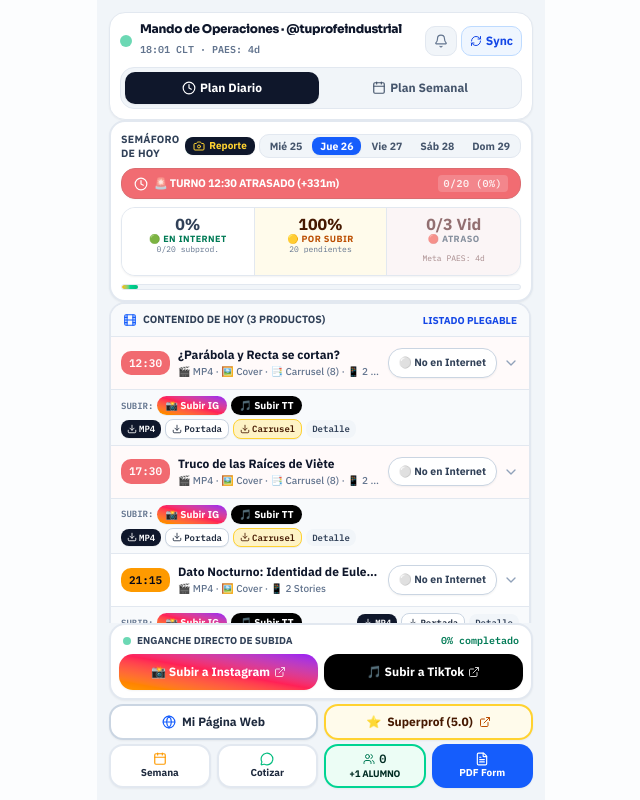
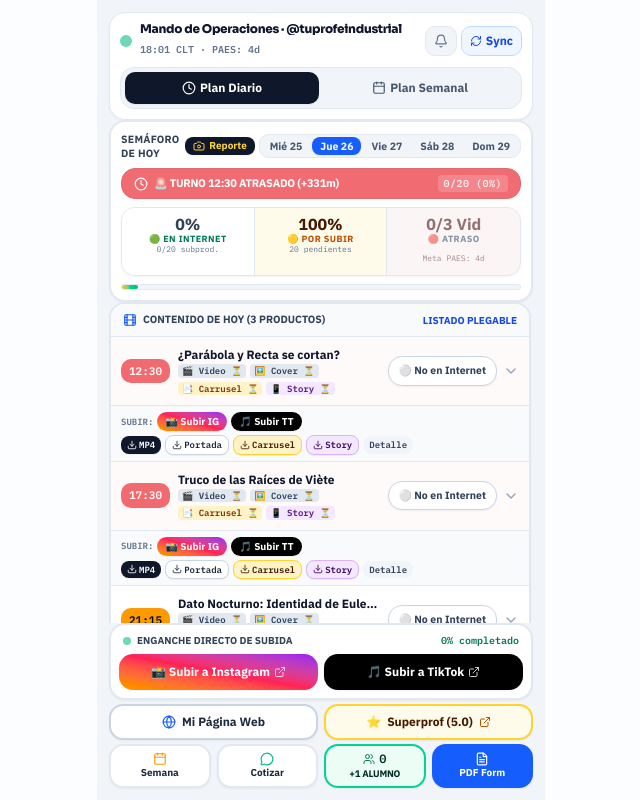
Before and after one commit to paillamilm-blip/tuprofeindustrial-web, a Next.js app: page /grilla in a window 1280 px wide. Shown: the whole page, without its empty margins (319-959 px from the left). Built offline with nearby package versions, Linux system fonts and the light colour scheme.

Commit message:
feat(grilla): chips visuales de estado por producto (video, cover, carrusel, story) y boton directo de story

```diff
--- a/app/grilla/grilla-cockpit-client.tsx
+++ b/app/grilla/grilla-cockpit-client.tsx
@@ -1203,21 +1203,15 @@ export function GrillaCockpitClient({
             {/* FILAS PLEGABLES */}
             {videoBlocks.map((block) => {
               const isVideoDone = !!completedMap[block.mainAction.id];
+              const isCoverDone = block.mainAction.assetPreview ? !!completedMap[`${block.id}_cover`] : null;
+              const isCarouselDone = block.carousel ? !!completedMap[`${block.id}_carousel`] : null;
+              const isStoriesDone = block.stories.length > 0 ? !!completedMap[`${block.id}_stories`] : null;
               const hasAlert = isTaskUrgent(block.mainAction);
               const isExpanded = expandedBlockId === block.id;
 
               const cleanTitle = block.title
                 .replace(/^Video.*?: /, "")
                 .replace(/^Dato Nocturno.*?: /, "Dato Nocturno: ");
-
-              const subproductsSummary = [
-                block.mainAction.videoDownloadUrl ? "🎬 MP4" : null,
-                block.mainAction.assetPreview ? "🖼️ Cover" : null,
-                block.carousel ? `📑 Carrusel (${block.carousel.slides.length})` : null,
-                block.stories.length > 0 ? `📱 ${block.stories.length} Stories` : null,
-              ]
-                .filter(Boolean)
-                .join(" · ");
 
               return (
                 <div key={block.id} className="transition-colors">
@@ -1252,8 +1246,49 @@ export function GrillaCockpitClient({
                         <div className="text-xs font-black truncate leading-tight text-slate-900">
                           {cleanTitle}
                         </div>
-                        <div className="text-[10px] text-slate-500 truncate mt-0.5 font-medium">
-                          {subproductsSummary}
+                        <div className="flex items-center gap-1 text-[9px] font-mono mt-0.5 flex-wrap">
+                          <span
+                            className={`inline-flex items-center gap-0.5 px-1 py-0.2 rounded font-bold ${
+                              isVideoDone
+                                ? "bg-emerald-100 text-emerald-800"
+                                : "bg-slate-200 text-slate-700"
+                            }`}
+                          >
+                            🎬 Video {isVideoDone ? "✓" : "⏳"}
+                          </span>
+                          {block.mainAction.assetPreview && (
+                            <span
+                              className={`inline-flex items-center gap-0.5 px-1 py-0.2 rounded font-bold ${
+                                isCoverDone
+                                  ? "bg-emerald-100 text-emerald-800"
+                                  : "bg-slate-200 text-slate-700"
+                              }`}
+                            >
+                              🖼️ Cover {isCoverDone ? "✓" : "⏳"}
+                            </span>
+                          )}
+                          {block.carousel && (
+                            <span
+                              className={`inline-flex items-center gap-0.5 px-1 py-0.2 rounded font-bold ${
+                                isCarouselDone
+                                  ? "bg-emerald-100 text-emerald-800"
+                                  : "bg-amber-100 text-amber-900"
+                              }`}
+                            >
+                              📑 Carrusel {isCarouselDone ? "✓" : "⏳"}
+                            </span>
+                          )}
+                          {block.stories.length > 0 && (
+                            <span
+                              className={`inline-flex items-center gap-0.5 px-1 py-0.2 rounded font-bold ${
+                                isStoriesDone
+                                  ? "bg-emerald-100 text-emerald-800"
+                                  : "bg-purple-100 text-purple-900"
+                              }`}
+                            >
+                              📱 Story {isStoriesDone ? "✓" : "⏳"}
+                            </span>
+                          )}
                         </div>
                       </div>
                     </div>
@@ -1367,6 +1402,19 @@ export function GrillaCockpitClient({
                           title="Descargar Hoja Completa de Carrusel"
                         >
                           <Download className="w-2.5 h-2.5" /> Carrusel
+                        </a>
+                      )}
+                      {block.stories.length > 0 && block.stories[0]?.url && (
+                        <a
+                          href={block.stories[0].url}
+                          download={block.stories[0].downloadName}
+                          target="_blank"
+                          rel="noopener noreferrer"
+                          onClick={(e) => e.stopPropagation()}
+                          className="cursor-pointer touch-manipulation px-1.5 py-0.5 rounded-md bg-purple-100 border border-purple-300 text-purple-950 font-mono text-[9px] font-bold flex items-center gap-0.5 shadow-2xs hover:bg-purple-200 active:scale-95"
+                          title="Descargar Historia 9:16"
+                        >
+                          <Download className="w-2.5 h-2.5" /> Story
                         </a>
                       )}
                       <button
```
